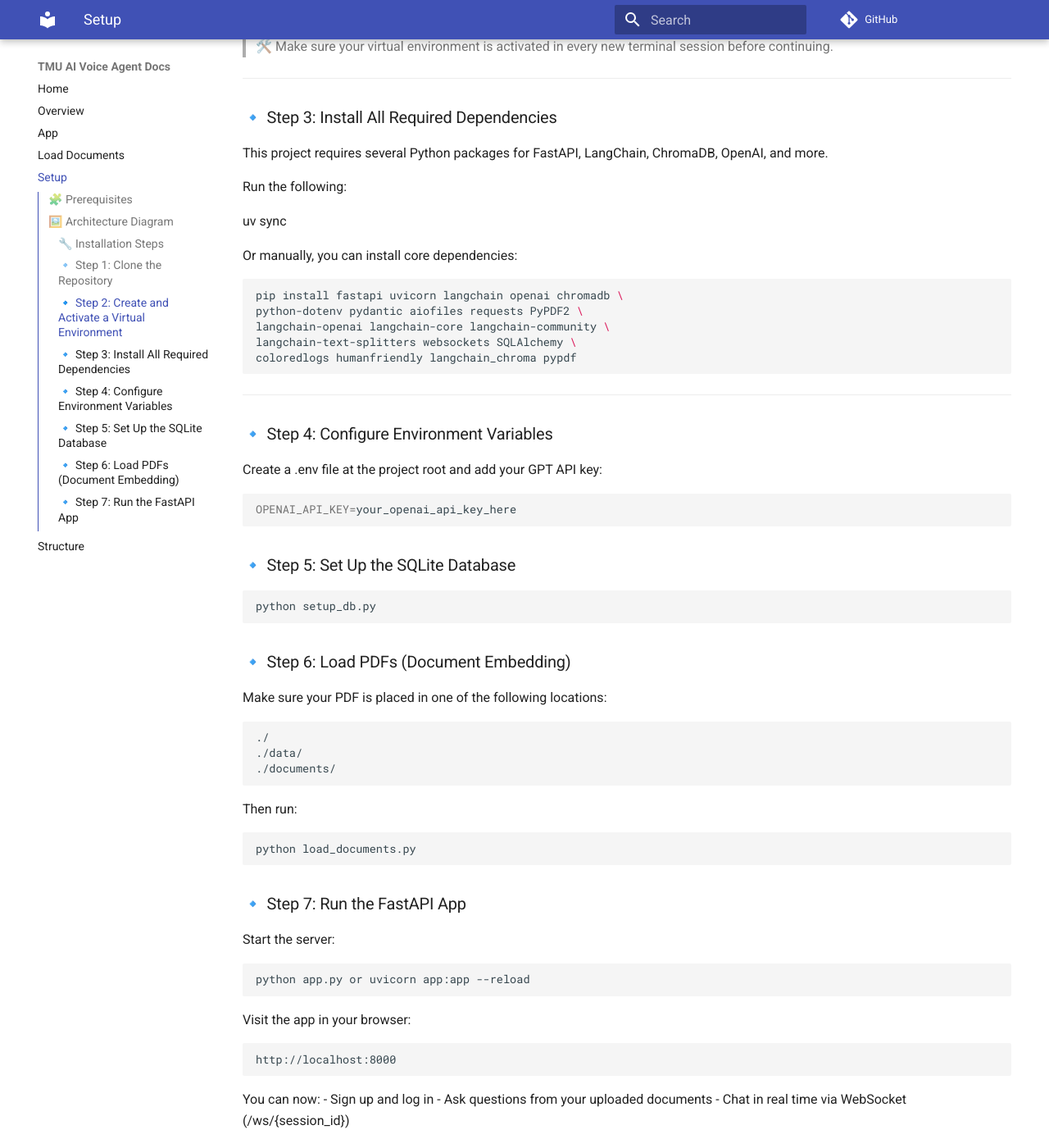
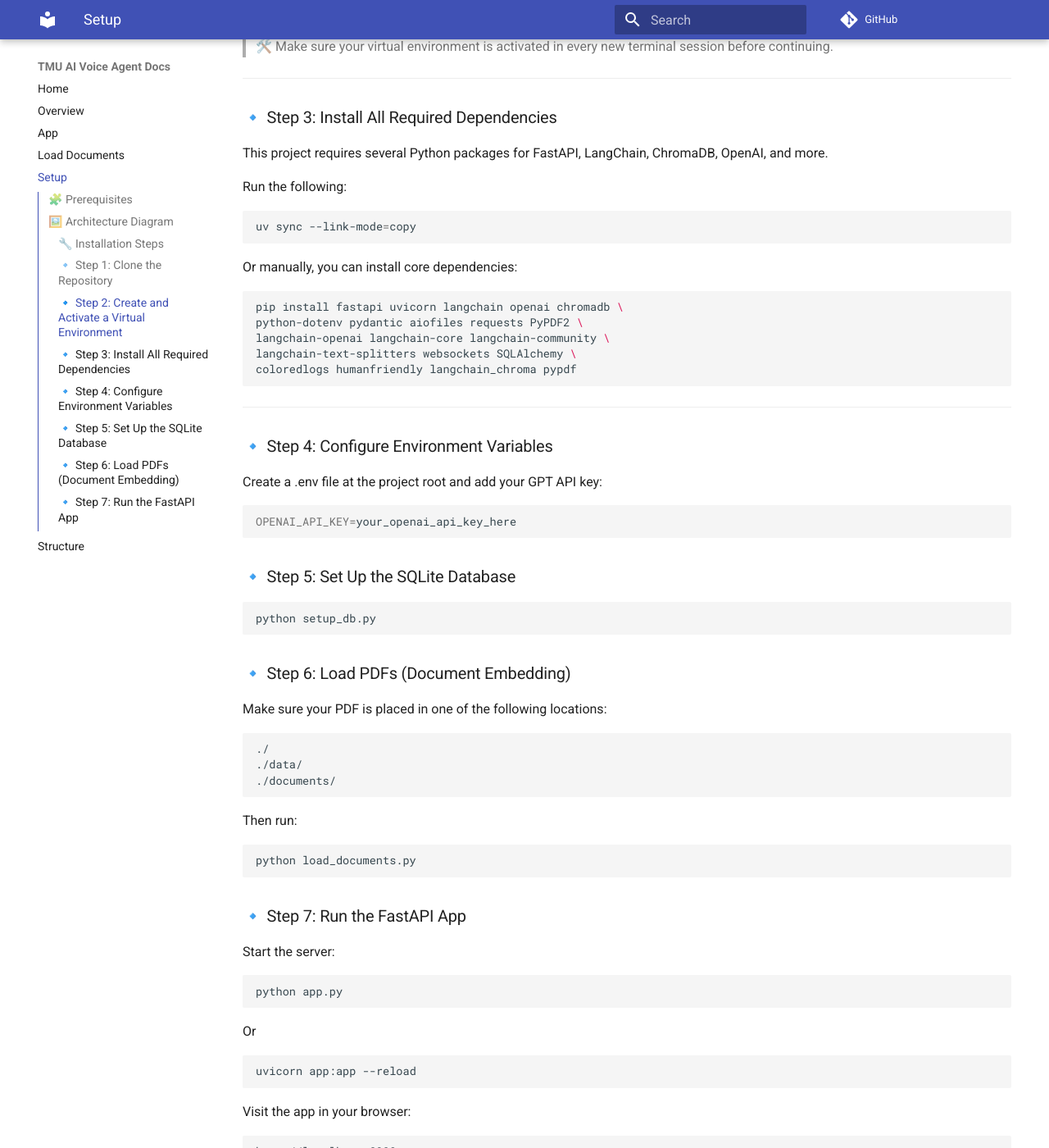
Before and after one commit to Rhytham16/TMU-interns-ai-voice-agent, an MkDocs documentation site: the page built from docs/setup.md, in a window 1280 px wide and 1400 px high, scrolled down 1995 px. Shown: the whole window at 82% size. Built offline with MkDocs 1.6.1 and Material for MkDocs 9.7.7, drawn with Linux system fonts in a browser that asks for light colours; comment, search, counter and statistics services are not loaded.

Commit message:
Update setup.md with latest instructions

````diff
--- a/docs/setup.md
+++ b/docs/setup.md
@@ -50,9 +50,9 @@
 This project requires several Python packages for FastAPI, LangChain, ChromaDB, OpenAI, and more.
 
 Run the following:
-
-uv sync
-
+```bash
+uv sync --link-mode=copy
+```
 Or manually, you can install core dependencies:
 
 ```bash
@@ -97,7 +97,11 @@
 Start the server:
 
 ```bash
-python app.py or uvicorn app:app --reload
+python app.py
+```
+Or
+```bash
+uvicorn app:app --reload
 ```
 
 Visit the app in your browser:
````
